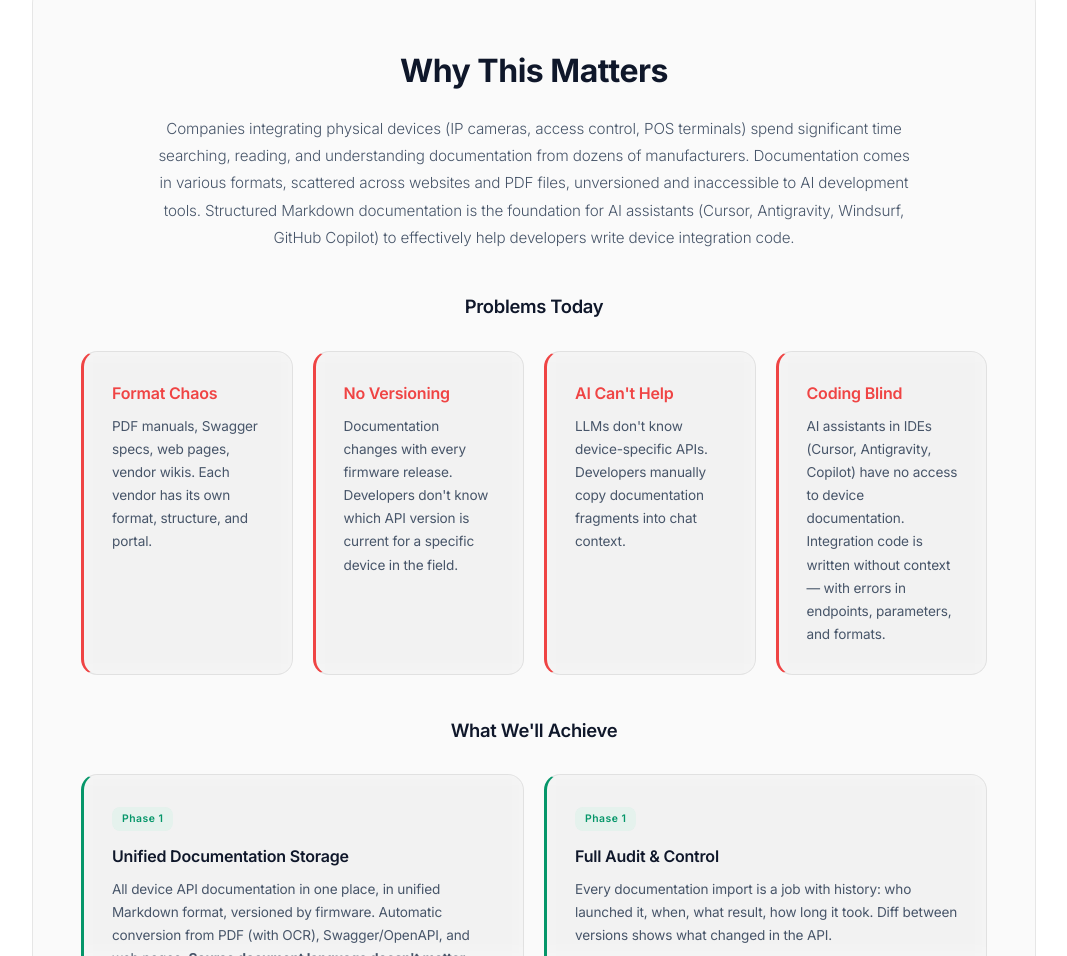
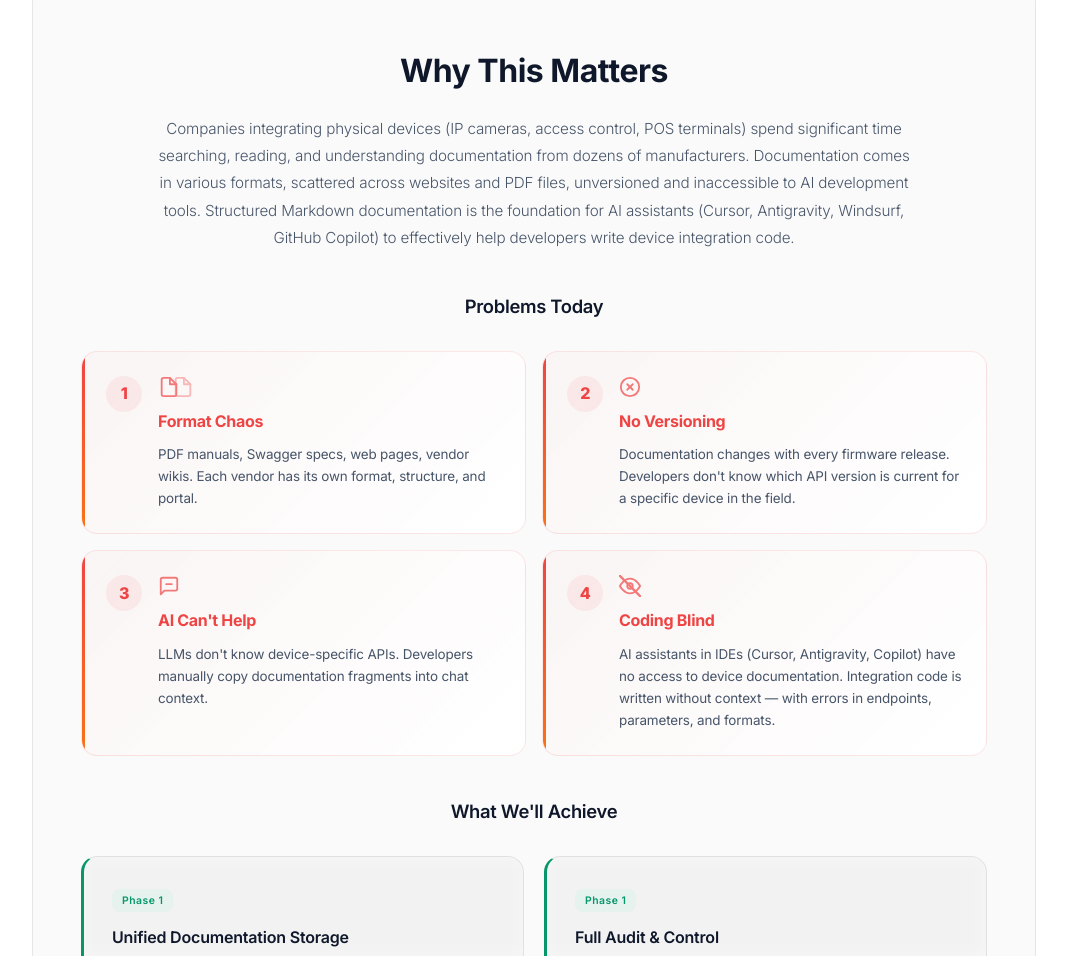
Before and after one commit to olegvphoenix/mcp-servers, a plain HTML site: page IPCodex/ipcodex.html in a window 1280 px wide. Shown: the part 546-1502 px from the top of the page, without its empty margins (106-1173 px from the left). Drawn offline with Linux system fonts and the light colour scheme.

Commit message:
feat: redesign Problems section - numbered cards with icons, gradient borders, 2-col grid
Made-with: Cursor

```diff
--- a/IPCodex/ipcodex.html
+++ b/IPCodex/ipcodex.html
@@ -285,6 +285,67 @@ tr:hover td { background:rgba(96,165,250,0.02); }
 .table-sticky tr:hover td:first-child { background:rgba(96,165,250,0.04); }
 .table-sticky tr[style*="background"] td:first-child { background:rgba(56,189,248,0.08); }
 
+/* === PROBLEMS CARDS === */
+.prob-grid { gap:16px; }
+.prob-card {
+  display:flex;
+  gap:16px;
+  padding:24px;
+  background:linear-gradient(135deg, rgba(239,68,68,0.03), var(--bg));
+  border:1px solid rgba(239,68,68,0.12);
+  border-radius:var(--radius);
+  transition:all .3s ease;
+  position:relative;
+  overflow:hidden;
+}
+.prob-card::after {
+  content:'';
+  position:absolute;
+  top:0; left:0;
+  width:3px; height:100%;
+  background:linear-gradient(180deg, #ef4444, #f97316);
+  border-radius:2px 0 0 2px;
+}
+.prob-card:hover {
+  border-color:rgba(239,68,68,0.25);
+  transform:translateY(-2px);
+  box-shadow:0 8px 24px rgba(239,68,68,0.06);
+}
+.prob-num {
+  flex-shrink:0;
+  width:36px;
+  height:36px;
+  display:flex;
+  align-items:center;
+  justify-content:center;
+  border-radius:50%;
+  background:rgba(239,68,68,0.08);
+  color:#ef4444;
+  font-size:1rem;
+  font-weight:800;
+  letter-spacing:-0.5px;
+}
+.prob-content { flex:1; min-width:0; }
+.prob-icon {
+  display:flex;
+  align-items:center;
+  color:#ef4444;
+  margin-bottom:10px;
+  opacity:.7;
+}
+.prob-title {
+  font-size:1rem;
+  font-weight:700;
+  color:#ef4444;
+  margin-bottom:8px;
+  letter-spacing:-0.3px;
+}
+.prob-desc {
+  font-size:.84rem;
+  color:var(--text2);
+  line-height:1.65;
+}
+
 /* === ADVANTAGES SECTION === */
 .adv-section {
   background:linear-gradient(135deg, rgba(96,165,250,0.04) 0%, rgba(167,139,250,0.04) 50%, rgba(244,114,182,0.04) 100%);
@@ -919,6 +980,12 @@ html.dark .theme-toggle .icon-moon { opacity:1; transform:rotate(0); color:#f1f5
   /* ICP block */
   [style*="padding:28px"] { padding:18px 14px !important; }
 
+  /* Problems cards */
+  .prob-card { padding:16px; gap:12px; }
+  .prob-num { width:30px; height:30px; font-size:.85rem; }
+  .prob-title { font-size:.88rem; }
+  .prob-desc { font-size:.78rem; }
+
   /* Advantages section */
   .adv-section { padding:24px 16px; }
   .adv-heading { font-size:1.15rem !important; margin-bottom:20px !important; }
@@ -1009,22 +1076,47 @@ html.dark .theme-toggle .icon-moon { opacity:1; transform:rotate(0); color:#f1f5
     <p style="text-align:center;color:var(--text2);font-size:.95rem;max-width:760px;margin:0 auto 40px;line-height:1.8;font-weight:300" data-i18n="why.desc">Companies integrating physical devices (IP cameras, access control, POS terminals) spend significant time searching, reading, and understanding documentation from dozens of manufacturers. Documentation comes in various formats, scattered across websites and PDF files, unversioned and inaccessible to AI development tools. Structured Markdown documentation is the foundation for AI assistants (Cursor, Antigravity, Windsurf, GitHub Copilot) to effectively help developers write device integration code.</p>
 
     <h3 id="problems" style="text-align:center;color:var(--text);font-size:1.15rem;margin-bottom:28px;font-weight:600;letter-spacing:-0.3px" data-i18n="prob.title">Problems Today</h3>
-    <div class="grid grid-4" style="margin-bottom:40px">
-      <div class="card" style="border-left:3px solid #ef4444">
-        <div class="card-title" style="color:#ef4444" data-i18n="prob.chaos.t">Format Chaos</div>
-        <div class="card-desc" data-i18n="prob.chaos.d">PDF manuals, Swagger specs, web pages, vendor wikis. Each vendor has its own format, structure, and portal.</div>
-      </div>
-      <div class="card" style="border-left:3px solid #ef4444">
-        <div class="card-title" style="color:#ef4444" data-i18n="prob.ver.t">No Versioning</div>
-        <div class="card-desc" data-i18n="prob.ver.d">Documentation changes with every firmware release. Developers don't know which API version is current for a specific device in the field.</div>
-      </div>
-      <div class="card" style="border-left:3px solid #ef4444">
-        <div class="card-title" style="color:#ef4444" data-i18n="prob.ai.t">AI Can't Help</div>
-        <div class="card-desc" data-i18n="prob.ai.d">LLMs don't know device-specific APIs. Developers manually copy documentation fragments into chat context.</div>
-      </div>
-      <div class="card" style="border-left:3px solid #ef4444">
-        <div class="card-title" style="color:#ef4444" data-i18n="prob.blind.t">Coding Blind</div>
-        <div class="card-desc" data-i18n="prob.blind.d">AI assistants in IDEs (Cursor, Antigravity, Copilot) have no access to device documentation. Integration code is written without context — with errors in endpoints, parameters, and formats.</div>
+    <div class="grid grid-2 prob-grid" style="margin-bottom:40px">
+      <div class="prob-card">
+        <div class="prob-num">1</div>
+        <div class="prob-content">
+          <div class="prob-icon">
+            <svg width="22" height="22" viewBox="0 0 24 24" fill="none" stroke="currentColor" stroke-width="2" stroke-linecap="round" stroke-linejoin="round"><path d="M13 2H6a2 2 0 0 0-2 2v16a2 2 0 0 0 2 2h12a2 2 0 0 0 2-2V9z"/><polyline points="13 2 13 9 20 9"/></svg>
+            <svg width="22" height="22" viewBox="0 0 24 24" fill="none" stroke="currentColor" stroke-width="2" stroke-linecap="round" stroke-linejoin="round" style="margin-left:-8px;opacity:.5"><path d="M13 2H6a2 2 0 0 0-2 2v16a2 2 0 0 0 2 2h12a2 2 0 0 0 2-2V9z"/><polyline points="13 2 13 9 20 9"/></svg>
+          </div>
+          <div class="prob-title" data-i18n="prob.chaos.t">Format Chaos</div>
+          <div class="prob-desc" data-i18n="prob.chaos.d">PDF manuals, Swagger specs, web pages, vendor wikis. Each vendor has its own format, structure, and portal.</div>
+        </div>
+      </div>
+      <div class="prob-card">
+        <div class="prob-num">2</div>
+        <div class="prob-content">
+          <div class="prob-icon">
+            <svg width="22" height="22" viewBox="0 0 24 24" fill="none" stroke="currentColor" stroke-width="2" stroke-linecap="round" stroke-linejoin="round"><circle cx="12" cy="12" r="10"/><line x1="15" y1="9" x2="9" y2="15"/><line x1="9" y1="9" x2="15" y2="15"/></svg>
+          </div>
+          <div class="prob-title" data-i18n="prob.ver.t">No Versioning</div>
+          <div class="prob-desc" data-i18n="prob.ver.d">Documentation changes with every firmware release. Developers don't know which API version is current for a specific device in the field.</div>
+        </div>
+      </div>
+      <div class="prob-card">
+        <div class="prob-num">3</div>
+        <div class="prob-content">
+          <div class="prob-icon">
+            <svg width="22" height="22" viewBox="0 0 24 24" fill="none" stroke="currentColor" stroke-width="2" stroke-linecap="round" stroke-linejoin="round"><path d="M21 15a2 2 0 0 1-2 2H7l-4 4V5a2 2 0 0 1 2-2h14a2 2 0 0 1 2 2z"/><line x1="9" y1="10" x2="15" y2="10"/></svg>
+          </div>
+          <div class="prob-title" data-i18n="prob.ai.t">AI Can't Help</div>
+          <div class="prob-desc" data-i18n="prob.ai.d">LLMs don't know device-specific APIs. Developers manually copy documentation fragments into chat context.</div>
+        </div>
+      </div>
+      <div class="prob-card">
+        <div class="prob-num">4</div>
+        <div class="prob-content">
+          <div class="prob-icon">
+            <svg width="22" height="22" viewBox="0 0 24 24" fill="none" stroke="currentColor" stroke-width="2" stroke-linecap="round" stroke-linejoin="round"><path d="M1 12s4-8 11-8 11 8 11 8-4 8-11 8-11-8-11-8z"/><circle cx="12" cy="12" r="3"/><line x1="1" y1="1" x2="23" y2="23" style="stroke:#ef4444;stroke-width:2.5"/></svg>
+          </div>
+          <div class="prob-title" data-i18n="prob.blind.t">Coding Blind</div>
+          <div class="prob-desc" data-i18n="prob.blind.d">AI assistants in IDEs (Cursor, Antigravity, Copilot) have no access to device documentation. Integration code is written without context — with errors in endpoints, parameters, and formats.</div>
+        </div>
       </div>
     </div>
 
```
